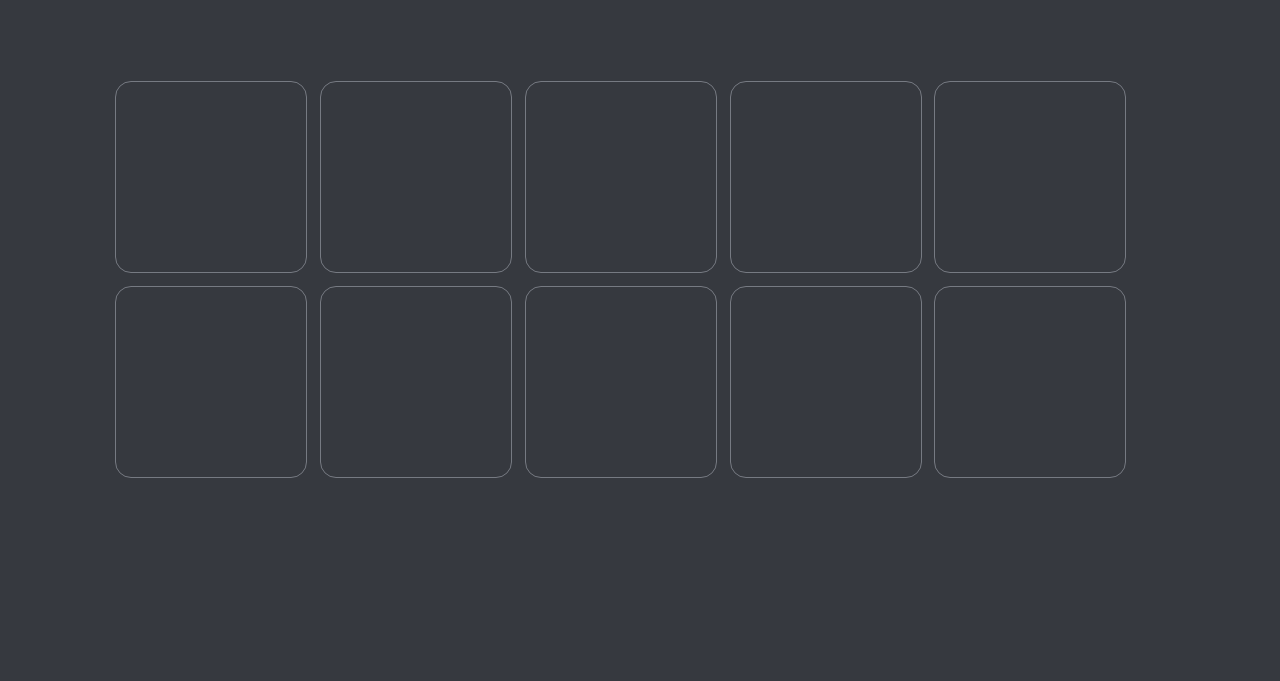
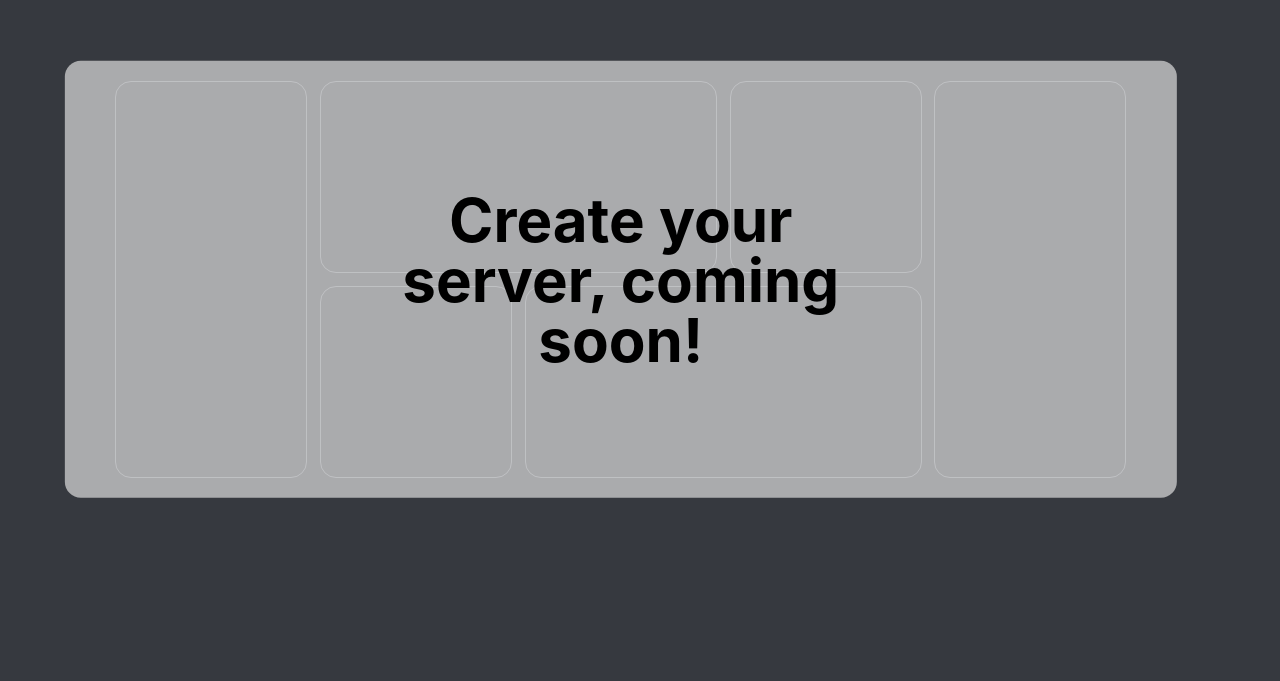
Before and after one commit to Lodestone-Team/frontend, a React (Create React App) app: page / in a window 1280 px wide. Shown: the part 719-1400 px from the top of the page. Built offline with nearby package versions, Linux system fonts and the light colour scheme; a web font is replaced by a local one.

Commit message:
Refactored onboard placeholder

```diff
--- a/src/common/GhostBlock.tsx
+++ b/src/common/GhostBlock.tsx
@@ -10,7 +10,7 @@ const GhostBlock = (props: any) => {
     height: '100%',
   };
 
-  return <div style={styles}>{props.children}</div>;
+  return <div style={styles} className={props.className}>{props.children}</div>;
 };
 
 export default GhostBlock;
--- a/src/landingPage/OnboardSection.module.scss
+++ b/src/landingPage/OnboardSection.module.scss
@@ -1,14 +1,38 @@
 .container {
   width: 100%;
   position: relative;
-  min-height: 100vh;
+  min-height: 90vh;
   background-color: #36393f;
+}
+
+.overlay {
+  position: absolute;
+  // center
+  top: 50%;
+  left: 50%;
+  transform: translate(-50%, -50%);
+  width: 110%;
+  height: 110%;
+  border-radius: 2vmin;
+  background-color: #E5E5E5aa;
+
+  h1 {
+    // centered
+    position: absolute;
+    top: 50%;
+    left: 50%;
+    transform: translate(-50%, -50%);
+    text-align: center;
+
+    font-size: 5rem;
+    line-height: 100%;
+  }
 }
 
 .ghostContainer {
   display: grid;
   grid-template-columns: 15vw 15vw 15vw 15vw 15vw;
-  grid-template-rows: 15vw 15vw 15vw;
+  grid-template-rows: 15vw 15vw;
   column-gap: 1vw;
   row-gap: 1vw;
 
@@ -16,4 +40,24 @@
   margin-left: 9vw;
   margin-right: 9vw;
   top: 10vh;
+
+  :nth-child(1) {
+    grid-column: 1 / span 1;
+    grid-row: 1 / span 2;
+  }
+
+  :nth-child(2) {
+    grid-column: 2 / span 2;
+    grid-row: 1 / span 1;
+  }
+
+  :nth-child(4) {
+    grid-column: 5 / span 1;
+    grid-row: 1 / span 2;
+  }
+
+  :nth-child(6) {
+    grid-column: 3 / span 2;
+    grid-row: 2 / span 1;
+  }
 }
--- a/src/landingPage/OnboardSection.tsx
+++ b/src/landingPage/OnboardSection.tsx
@@ -14,10 +14,9 @@ const OnboardSection = () => {
         <GhostBlock></GhostBlock>
         <GhostBlock></GhostBlock>
         <GhostBlock></GhostBlock>
-        <GhostBlock></GhostBlock>
-        <GhostBlock></GhostBlock>
-        <GhostBlock></GhostBlock>
-        <GhostBlock></GhostBlock>
+        <div className={styles.overlay}>
+          <h1>Create your server, coming soon!</h1>
+        </div>
       </div>
     </div>
   );
```
